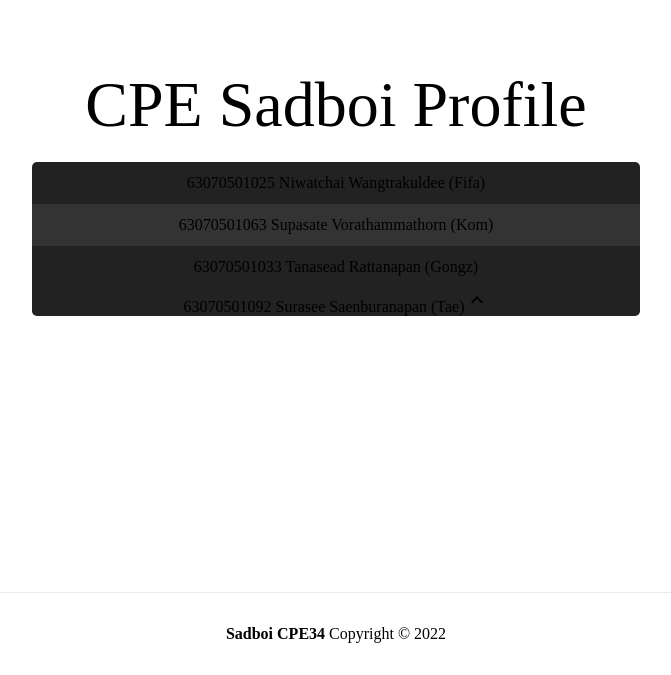
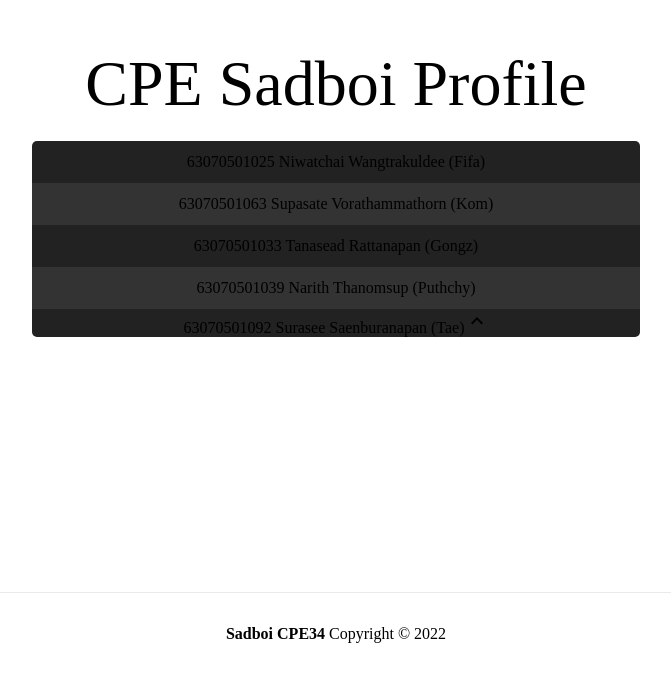
Before and after one commit to CPE-Contentcreator/CPESadboi-Web, a Next.js app: page / in a window 1280 px wide. Shown: the part 208-883 px from the top of the page, without its empty margins (304-975 px from the left). Built offline with nearby package versions, Linux system fonts and the light colour scheme.

Commit message:
add github Puthchy

```diff
--- a/pages/index.js
+++ b/pages/index.js
@@ -18,6 +18,7 @@ export default function Home() {
           <Link href="/niwatchai"><li><a>63070501025 Niwatchai Wangtrakuldee (Fifa)</a></li></Link>
           <Link href="https://github.com/ksupasate"><li><a>63070501063 Supasate Vorathammathorn (Kom)</a></li></Link>
           <Link href="https://github.com/tnzgx"><li><a>63070501033 Tanasead Rattanapan (Gongz)</a></li></Link>
+          <Link href="https://github.com/Puthchy"><li><a>63070501039 Narith Thanomsup (Puthchy)</a></li></Link>
          <Tay></Tay>
         </div>
       </main>
```
